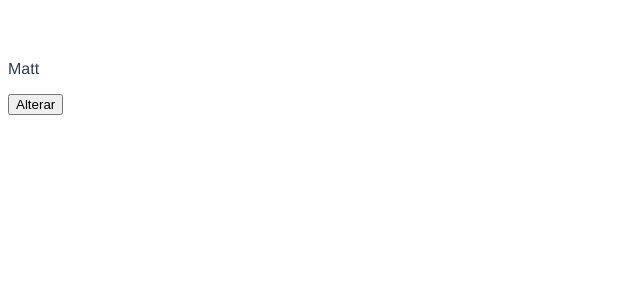
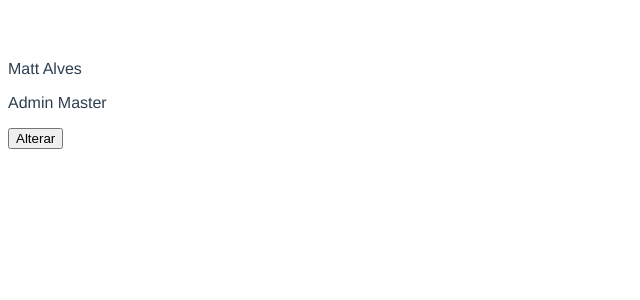
Before and after one commit to MatheusAlves17/curso-vue-3, a Vue app: page / in a window 1280 px wide. Shown: the top 300 px of the page, without its empty margins (0-640 px from the left). Built offline with nearby package versions, Linux system fonts and the light colour scheme.

Commit message:
feat: composition API reatividade

```diff
--- a/src/App.vue
+++ b/src/App.vue
@@ -1,23 +1,34 @@
 <template>
-  <p>{{ name }}</p>
+  <p>{{ user.first_name }} {{ user.last_name }}</p>
+  <p>{{ admin.first_name }} {{ admin.last_name }}</p>
   <button @click="mudarNome()">Alterar</button>
 </template>
 
 <script>
-
+import { reactive, ref } from 'vue';
 export default {
   name: 'App',
   components: {
   },
   setup(){
-    let name = 'Matt'
+    let user = reactive({
+      first_name: 'Matt',
+      last_name: 'Alves'
+    })
+    let admin = ref({
+      first_name: 'Admin',
+      last_name: 'Master'
+
+    })
     const mudarNome = () => {
-      name = 'Jon'
+      user.first_name = 'Matheus'
+      admin.value.last_name = 'Disabled'
     }
 
     return {
-      name,
-      mudarNome
+      mudarNome,
+      user,
+      admin
     }
   }
 }
```
